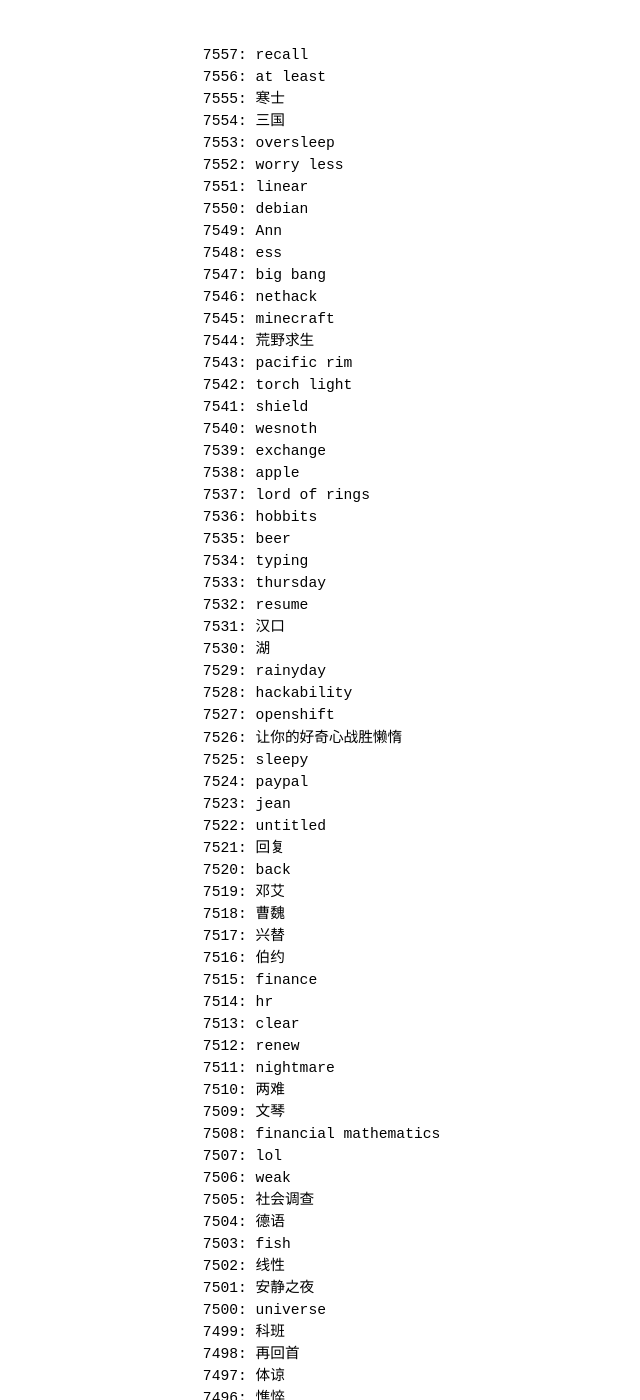
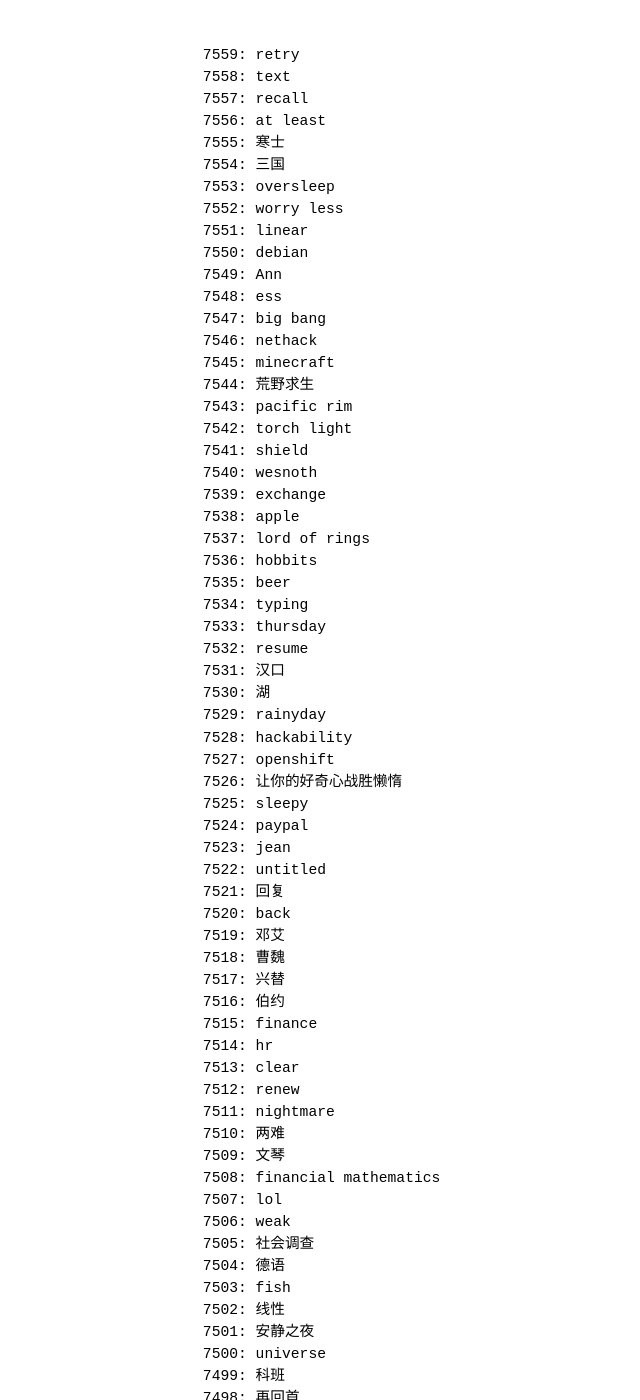
Before and after one commit to betamint/blog, a Jekyll site: the page built from daily-words.html, in a window 1280 px wide and 1400 px high. Shown: the whole window, without its empty margins (129-769 px from the left). Built offline with Jekyll 4.4.1, drawn with Linux system fonts in a browser that asks for light colours; some of the changed text lies outside the part shown.

Commit message:
7558-7559

```diff
--- a/daily-words.html
+++ b/daily-words.html
@@ -2,6 +2,8 @@
 layout: default
 ---
 <pre>
+7559: retry
+7558: text
 7557: recall
 7556: at least
 7555: 寒士
```
